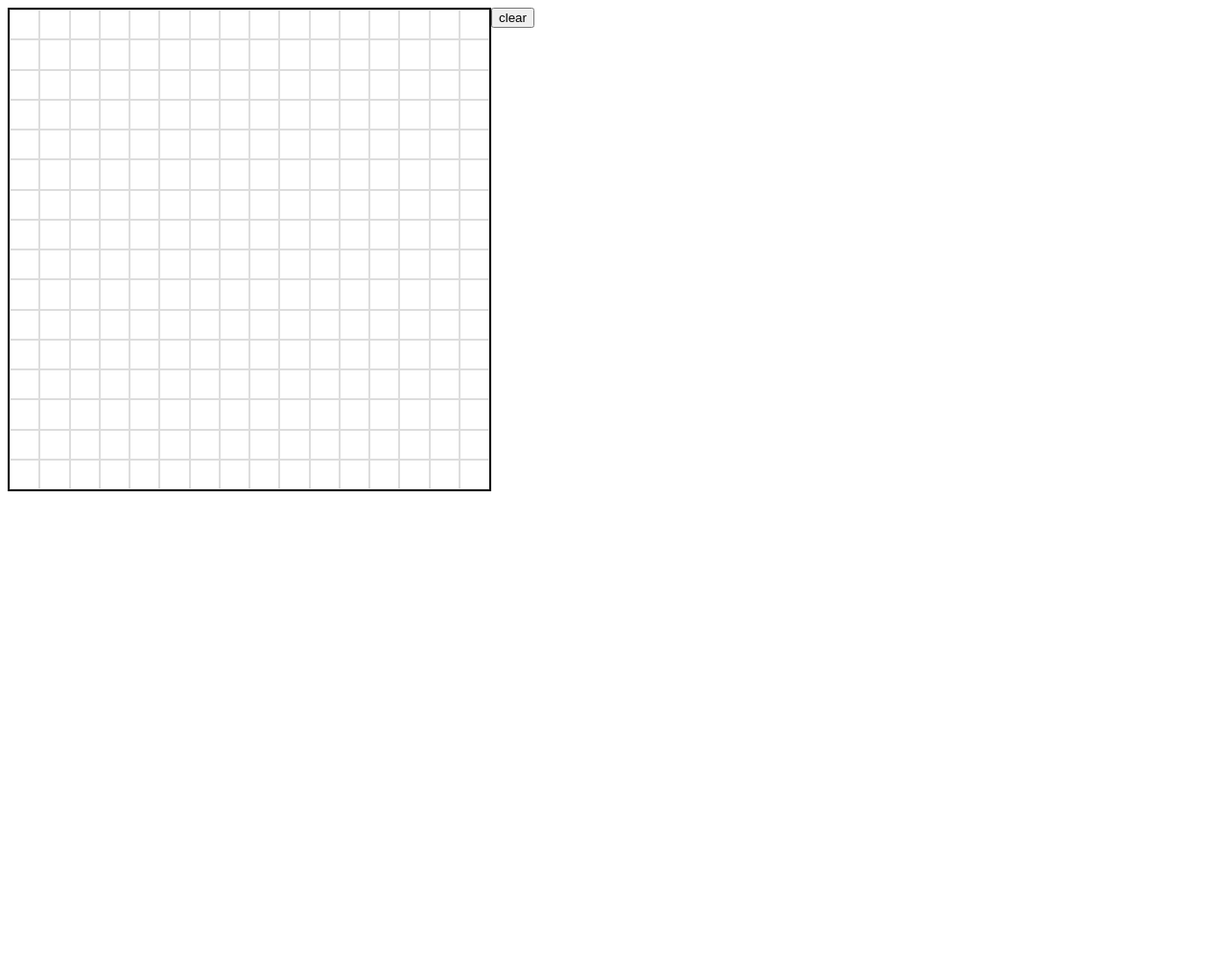
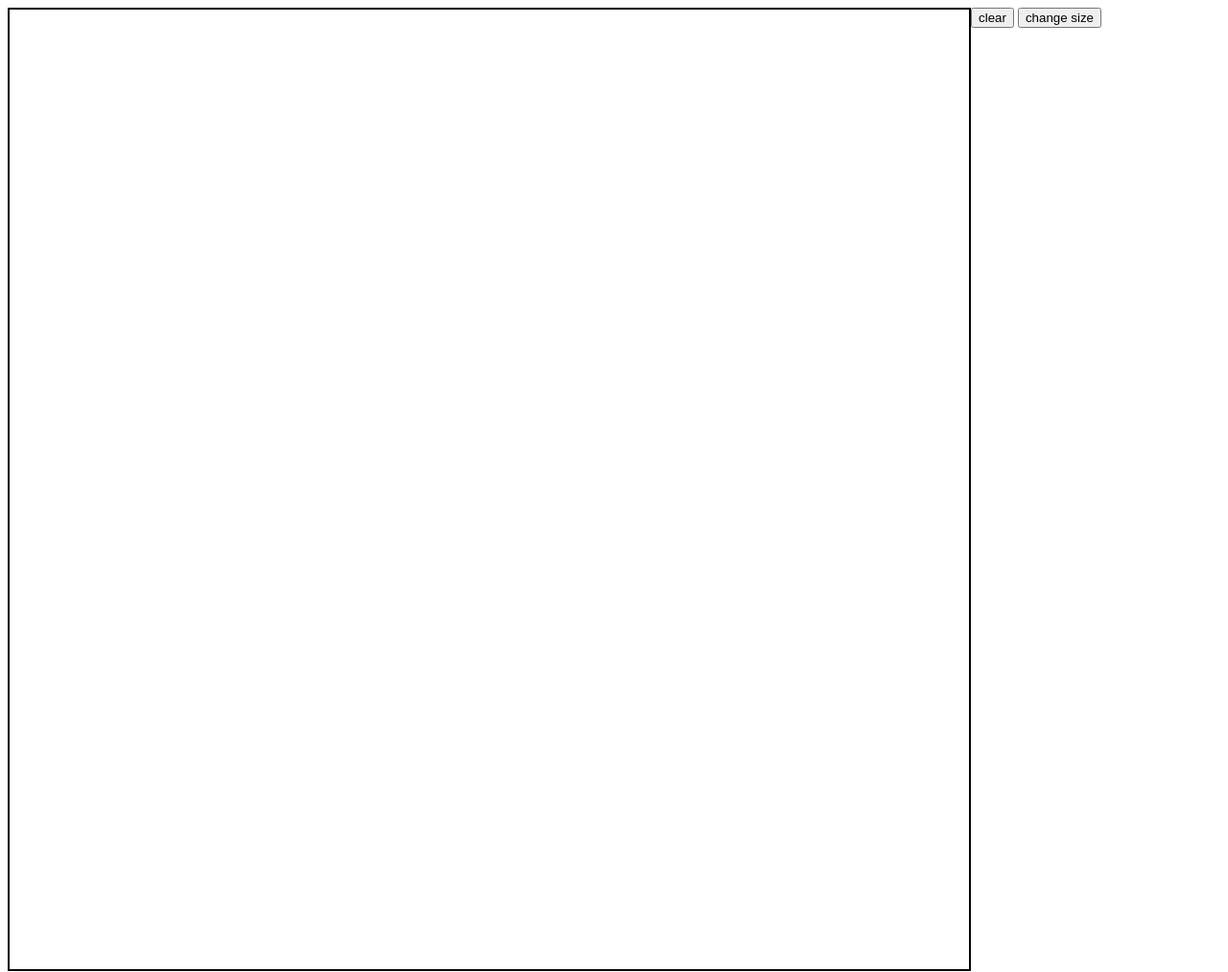
Before and after one commit to kvadratik1/etch-a-scretch, a plain HTML site: page index.html in a window 1280 px wide. Shown: the whole page at 96% size. Before the commit the page ends 800 px from the top, so only its background shows below. Drawn offline with Linux system fonts and the light colour scheme.

Commit message:
add change field size

```diff
--- a/index.html
+++ b/index.html
@@ -11,6 +11,7 @@
         <div id="container"></div>
         <div id="button-container">
             <button id="clear-button">clear</button>
+            <button id="size">change size</button>
         </div>
     </div>
 
--- a/script.js
+++ b/script.js
@@ -1,14 +1,19 @@
 const containerCell = document.querySelector("#container")
 const clearButtonEl = document.querySelector("#clear-button")
+const changeSizeButtonEl = document.querySelector("#size")
 const NUMBER_OF_CELLS = 16
 let isDrawing = false
 
 function createBoard (NUMBER_OF_CELLS) {
+   containerCell.innerHTML = ""
+   scale = (1000 / NUMBER_OF_CELLS)
    const area = NUMBER_OF_CELLS * NUMBER_OF_CELLS
    for (let i = 0; i < area; i++) {
 
    const newCell = document.createElement("div")
    newCell.classList.add("cell");
+   newCell.style.width = scale + "px"
+   newCell.style.height = scale + "px"
    newCell.addEventListener("mouseover", () => {
       if (isDrawing){
          newCell.style.backgroundColor = "black"
@@ -36,3 +41,12 @@ clearButtonEl.addEventListener("click", () => {
    containerCell.innerHTML = ""
    createBoard(NUMBER_OF_CELLS)
 })
+changeSizeButtonEl.addEventListener("click", () => {
+   let numberOfCells = prompt("Choose number of cells")
+   console.log(typeof numberOfCells)
+   numberOfCells = parseInt(numberOfCells)
+   if (numberOfCells >= 4 && numberOfCells <= 100 && Number.isInteger(numberOfCells)) {
+      containerCell.innerHTML = ""
+      createBoard(numberOfCells)
+   }
+})
--- a/style.css
+++ b/style.css
@@ -1,13 +1,18 @@
 .cell {
-    border: 1px solid #ddd;
+    border: none;
     background-color: white;
-  }
+    margin: 0;
+    padding: 0;
+ }
+
 
   #container {
-    width: 500px;
-    height: 500px;
+    width: 1000px;
+    height: 1000px;
     border: 2px solid black;
     display: grid;
+    margin: 0;
+    padding: 0;
   }
 
   .main-container {
```
